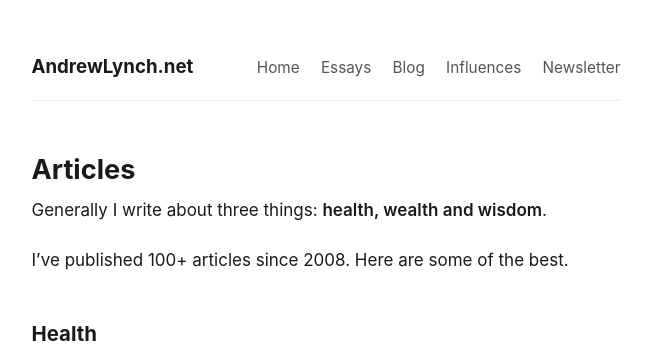
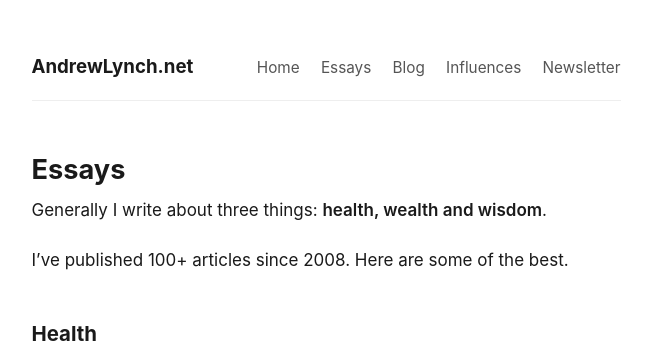
Before and after one commit to andrewglynch/andrewlynch-net, a Jekyll site: the page built from essays.md, in a window 1280 px wide. Shown: the top 348 px of the page, without its empty margins (314-963 px from the left). Built offline with Jekyll 4.4.1, drawn with Linux system fonts in a browser that asks for light colours.

Commit message:
fixed Essays page permalink

```diff
--- a/essays.md
+++ b/essays.md
@@ -1,7 +1,7 @@
 ---
 layout: page
-title: Articles
-permalink: /articles
+title: Essays
+permalink: /essays
 ---
 
 Generally I write about three things: **health, wealth and wisdom**.
```
